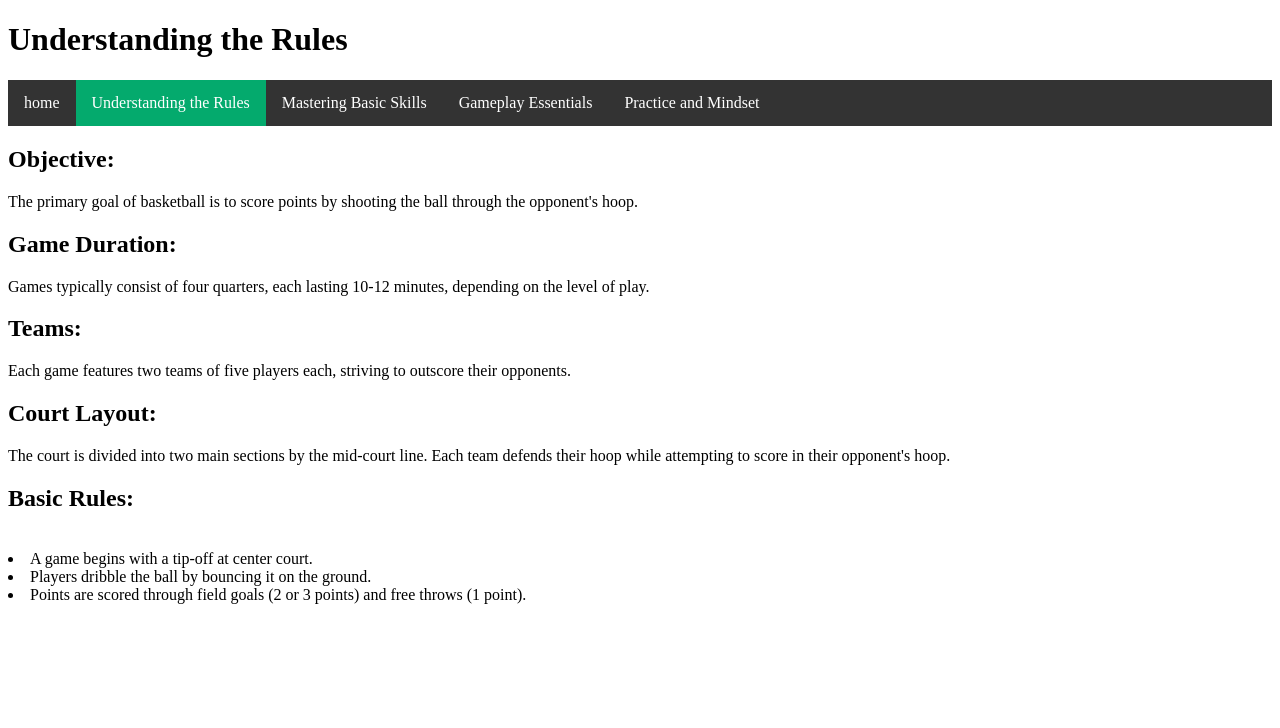
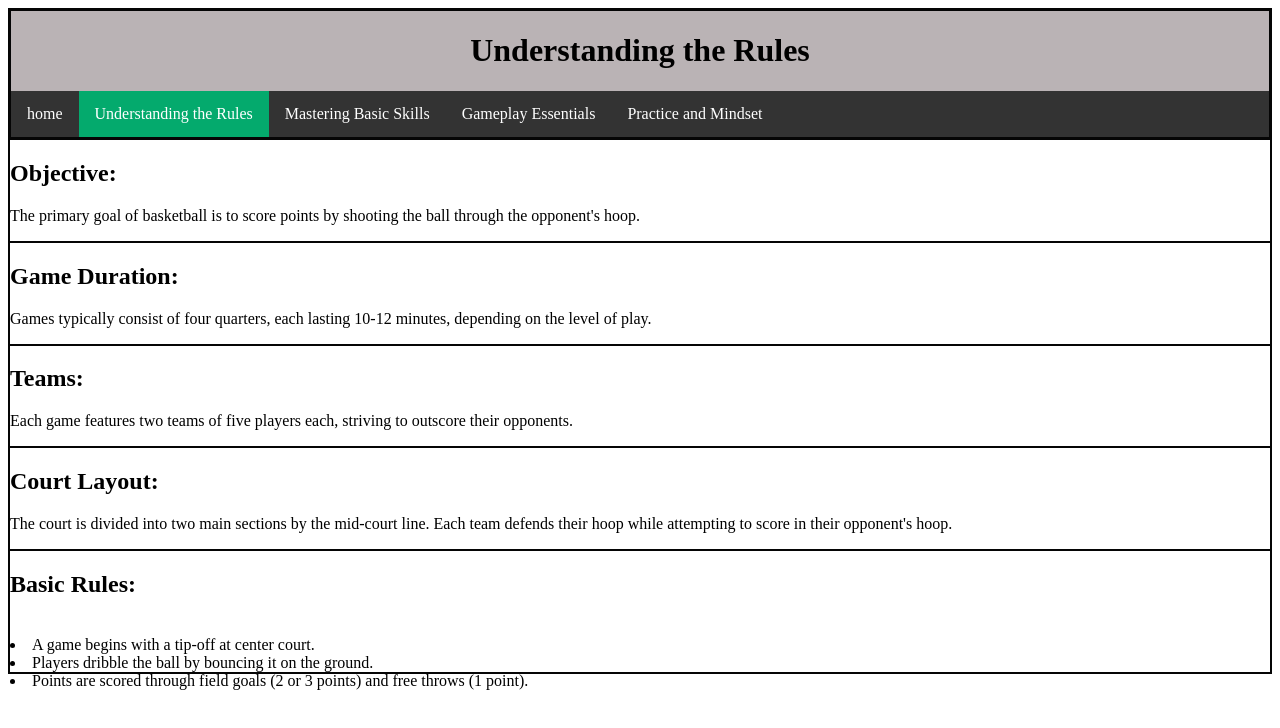
Before and after one commit to ssekhonn/how-to-play-basketball, a plain HTML site: page page2.html in a window 1280 px wide. Drawn offline with Linux system fonts and the light colour scheme.

Commit message:
made alot of changes

```diff
--- a/page2.html
+++ b/page2.html
@@ -1,14 +1,21 @@
 <!DOCTYPE html>
 <html lang="en">
+  <style>
+    .colored-background {
+        background-color: rgb(119, 112, 112);
+    }
+</style>
 <head>
   <meta charset="UTF-8">
   <meta name="viewport" content="width=device-width, initial-scale=1.0">
   <title>Understanding the Rules</title>
   <link rel="stylesheet" href="style.css">
+  <link rel="stylesheet" href="style2.css">
 </head>
 <body>
 
-
+  <div class="parent"><div class="colored-background">
+    <div class="div1">
     <h1>Understanding the Rules</h1>
     <nav>
         <ul>
@@ -19,34 +26,34 @@
             <li><a href="page5.html">Practice and Mindset</a></li>
           </ul>
       </nav>
-
+ </div></div>
   <main>
-
+    <div class="div2">
       <h2>Objective:</h2>
       <p>The primary goal of basketball is to score points by shooting the ball through the opponent's hoop.</p>
-
-
+    </div>
+    <div class="div3">
       <h2>Game Duration:</h2>
       <p>Games typically consist of four quarters, each lasting 10-12 minutes, depending on the level of play.</p>
+    </div>
 
-
-
+      <div class="div4">
       <h2>Teams:</h2>
       <p>Each game features two teams of five players each, striving to outscore their opponents.</p>
+  </div>
 
-
-
+      <div class="div5">
       <h2>Court Layout:</h2>
       <p>The court is divided into two main sections by the mid-court line. Each team defends their hoop while attempting to score in their opponent's hoop.</p>
+  </div>
 
-
-
+      <div class="div6">
       <h2>Basic Rules:</h2><br>
 
         <li>A game begins with a tip-off at center court.</li><br>
         <li>Players dribble the ball by bouncing it on the ground.</li><br>
-        <li>Points are scored through field goals (2 or 3 points) and free throws (1 point).</li>
-
+          <li>Points are scored through field goals (2 or 3 points) and free throws (1 point).</li>
+      </div></div>
 
   </main>
 
--- a/style.css
+++ b/style.css
@@ -33,12 +33,12 @@ div {
 .container{
     display: grid;
     grid-template-columns:0.5fr 0.5fr 0.5fr 0.5fr ;
-    grid-template-rows:2fr 6fr 1fr;
+    grid-template-rows:2fr 5fr 1fr;
 }
 .top{
     grid-column:1/5;
     grid-row:1/2;
-    background-color: rgba(243, 236, 238, 0.548);
+    background-color: rgb(139, 127, 127);
     text-align: center;
     color: rgb(15, 15, 15);
     font-size: 30px;
--- /dev/null
+++ b/style2.css
@@ -0,0 +1,35 @@
+.container {
+    display: grid;
+    grid-template-columns: 1fr;
+    grid-template-rows: 1fr 1fr 1fr 1fr 1fr 2fr;
+
+}
+.div1{ grid-column:1/2;
+    grid-row:1/2;
+    background-color: rgba(243, 236, 238, 0.548);
+ text-align: center;}
+
+.div2 {
+     grid-column:1/2;
+    grid-row:2/3;;
+}
+
+.div3 {
+     grid-column:1/2;
+    grid-row:3/4;
+}
+
+.div4 {
+     grid-column:1/2;
+    grid-row:4/5;;
+}
+
+.div5 {
+     grid-column:1/2;
+    grid-row:5/6;
+}
+
+.div6 {
+    grid-column:1/2;
+    grid-row:6/7;
+}
```
Also changed, not shown: index.html (+8 -2 lines), style1.css (added, +20 -0 lines).
